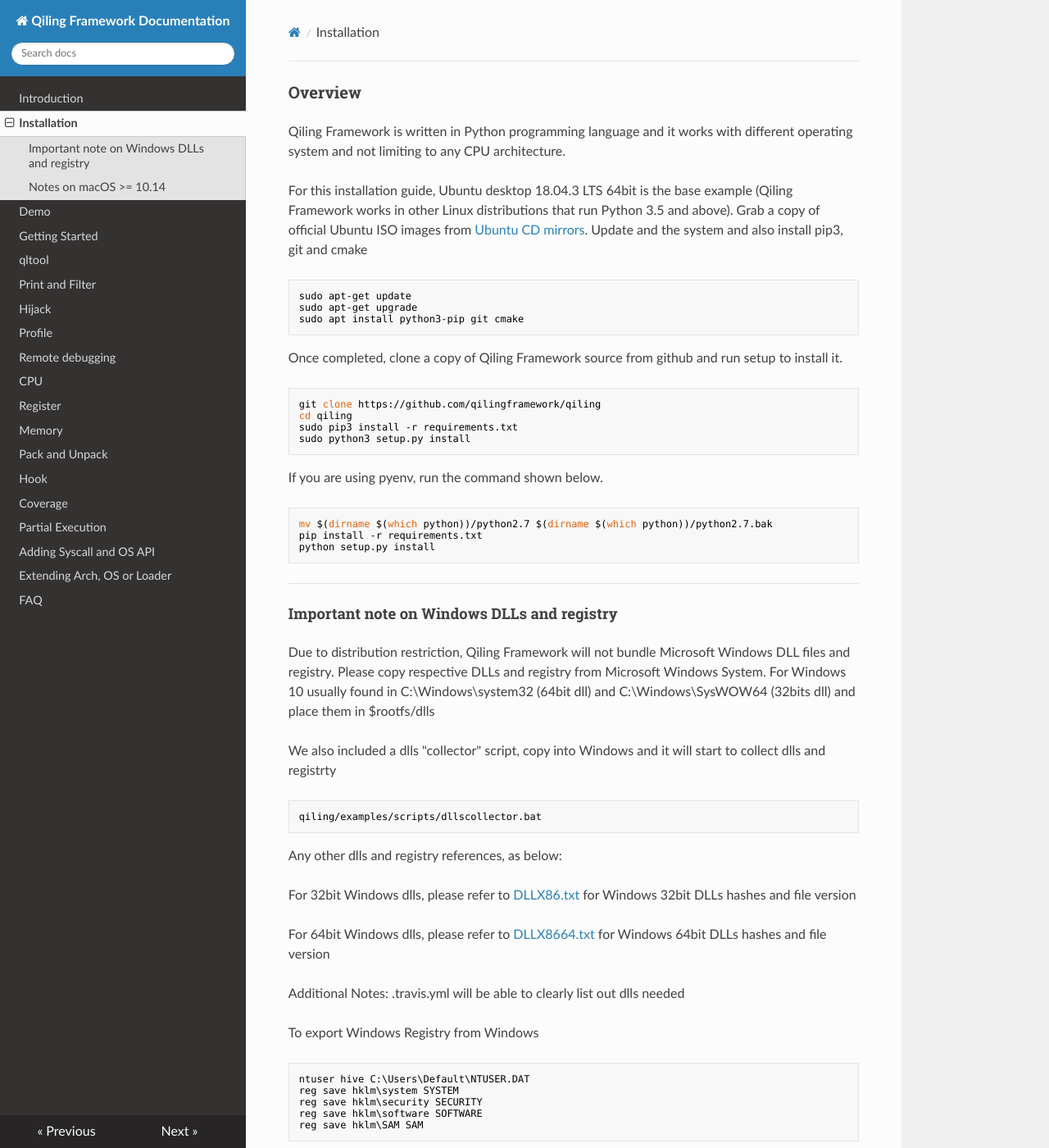
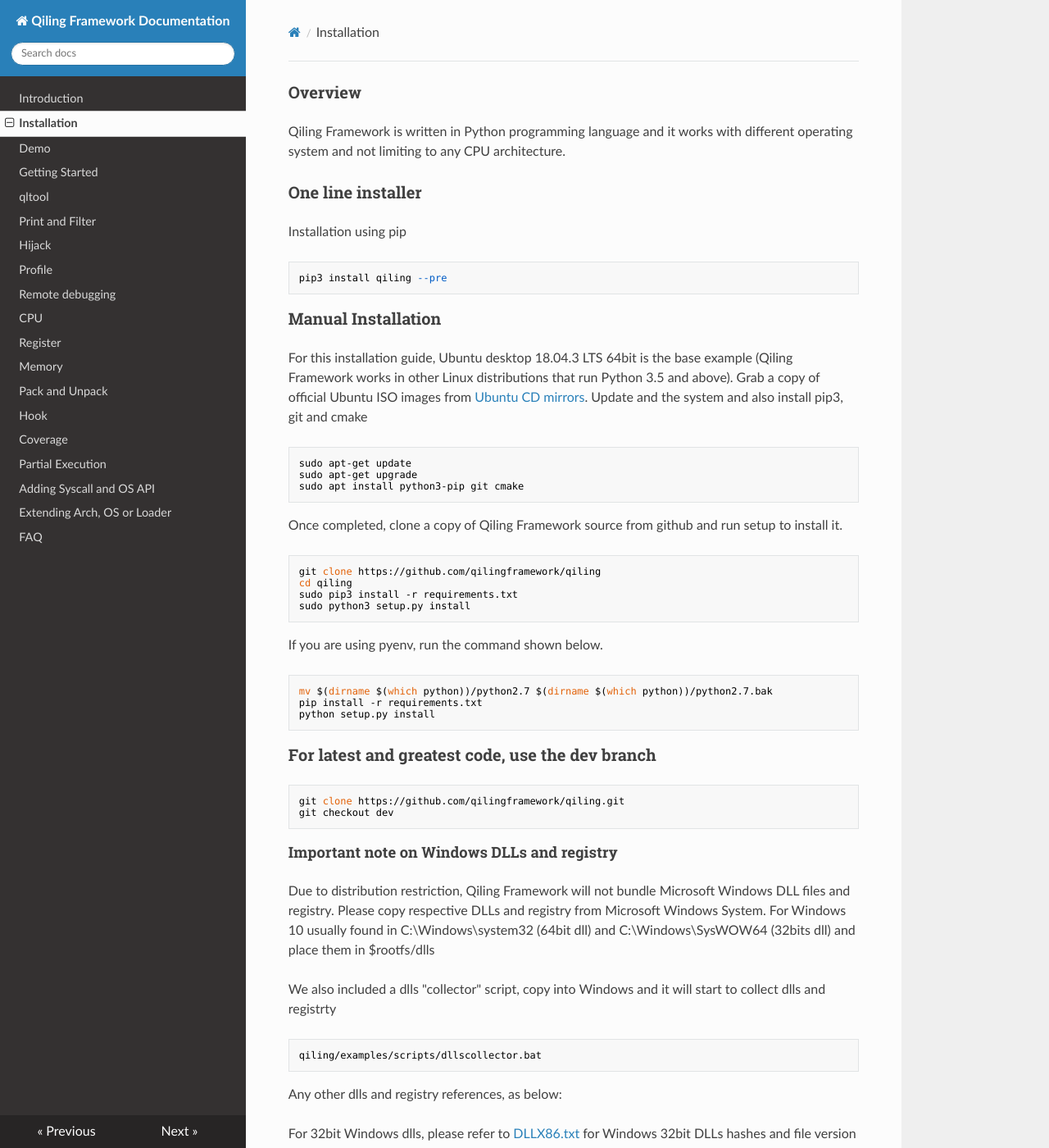
Before and after one commit to qilingframework/rtfd.io, an MkDocs documentation site: the page built from docs/install.md, in a window 1280 px wide and 1400 px high. Shown: the whole window at 82% size. Built offline with MkDocs 1.6.1, drawn with Linux system fonts in a browser that asks for light colours; nearby versions of some CDN libraries.

Commit message:
update installation note

````diff
--- a/docs/install.md
+++ b/docs/install.md
@@ -6,6 +6,14 @@ title: Installation
 
 Qiling Framework is written in Python programming language and it works with different operating system and not limiting to any CPU architecture.
 
+### One line installer
+
+Installation using pip
+```
+pip3 install qiling --pre
+```
+
+### Manual Installation
 For this installation guide, Ubuntu desktop 18.04.3 LTS 64bit is the base example (Qiling Framework works in other Linux distributions that run Python 3.5 and above). Grab a copy of official Ubuntu ISO images from [Ubuntu CD mirrors](https://launchpad.net/ubuntu/+cdmirrors). Update and the system and also install pip3, git and cmake
 ```sh
 sudo apt-get update
@@ -28,7 +36,11 @@ pip install -r requirements.txt
 python setup.py install
 ```
 
----
+### For latest and greatest code, use the dev branch
+```
+git clone https://github.com/qilingframework/qiling.git
+git checkout dev
+```
 
 #### Important note on Windows DLLs and registry
 
````
